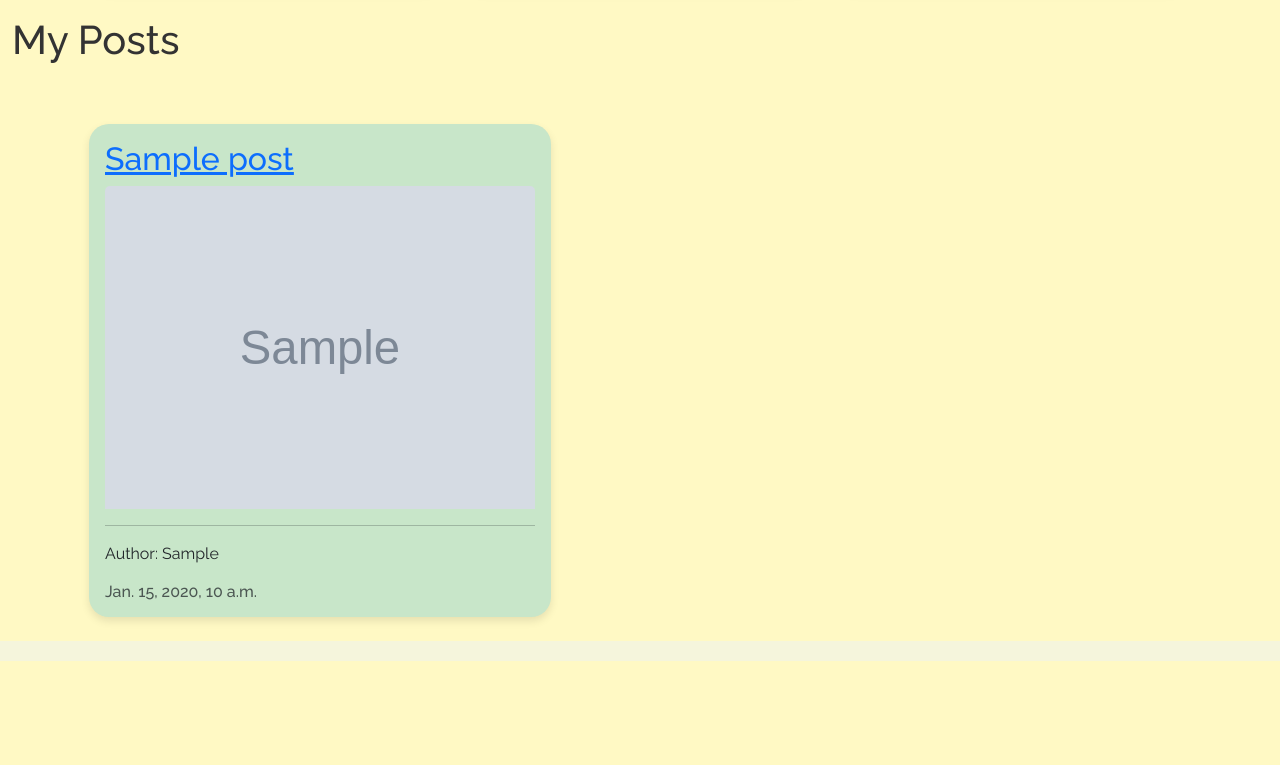
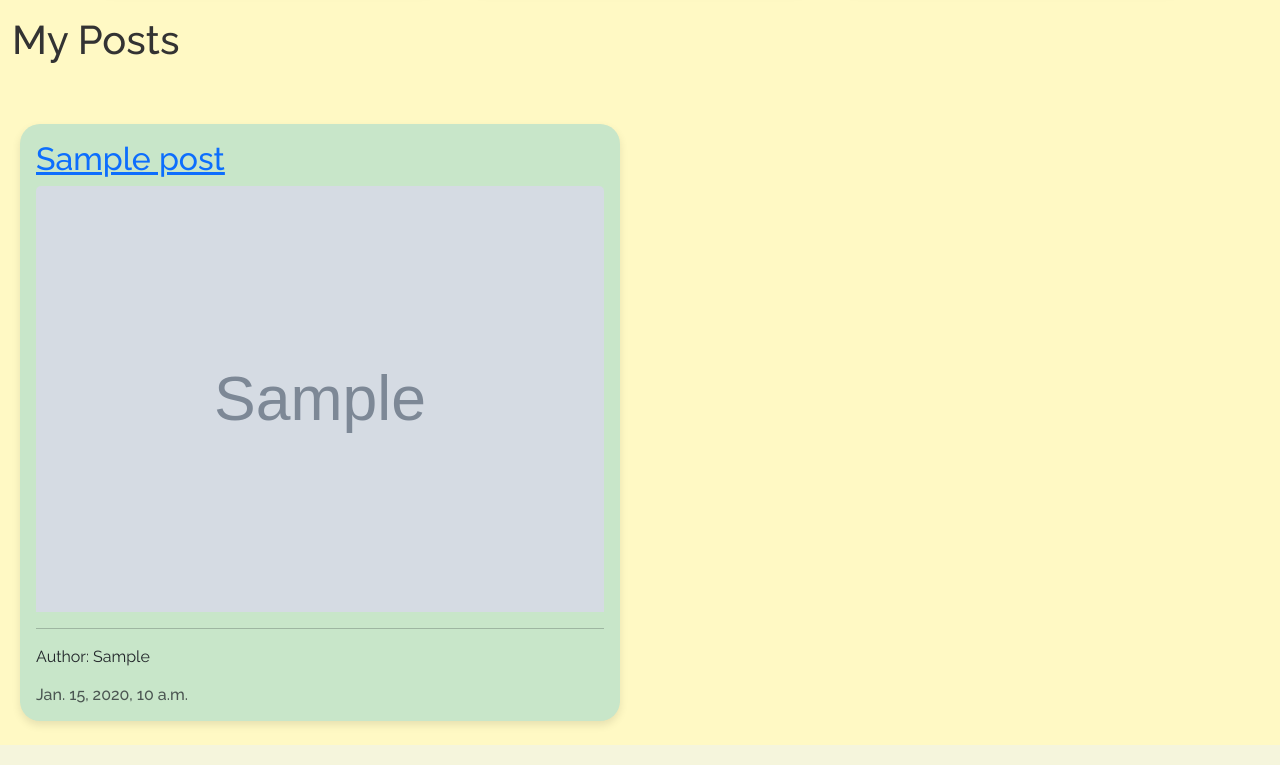
Before and after one commit to thomil13/project-icarus, a Django app: template imagefeed/templates/imagefeed/my-posts.html in a window 1280 px wide. Shown: the part 60-825 px from the top of the page. Before the commit the page ends 721 px from the top, so only its background shows below. Run offline with Django 4.2, Linux system fonts and the light colour scheme; the template is opened without the code that fills it: most values are stand-ins (such as "Sample title", 1, 10 or a date in 2020); grey boxes marked "Sample" are stand-in pictures.

Commit message:
fix spacing issues

```diff
--- a/imagefeed/templates/imagefeed/my-posts.html
+++ b/imagefeed/templates/imagefeed/my-posts.html
@@ -16,7 +16,7 @@
             <div class="row">
                 {% for post in post_list %}
                 <div class="col-sm-12 col-md-6">
-                    <div class="card mb-4 w-75 mx-auto">
+                    <div class="card mb-4 mx-2">
                         <div class="card-body">
                             <div class="image-container">
                             <a href="{% url 'imagepost_detail' post.slug %}" class="stretched-link">
```
